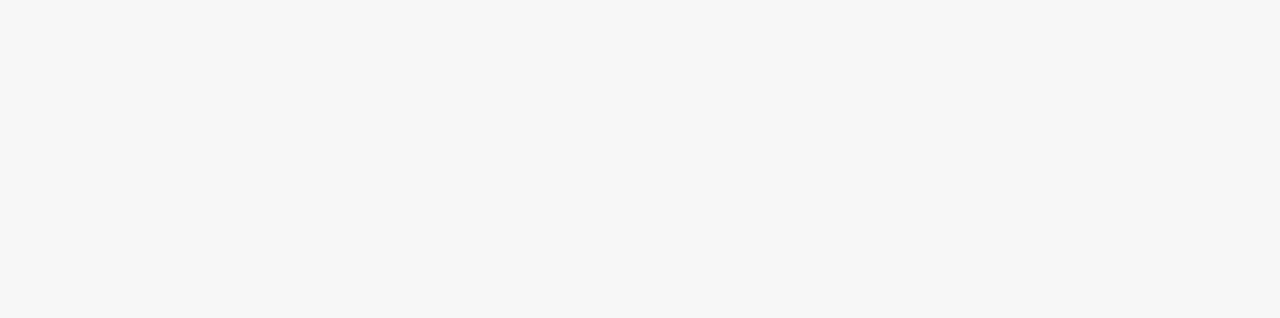
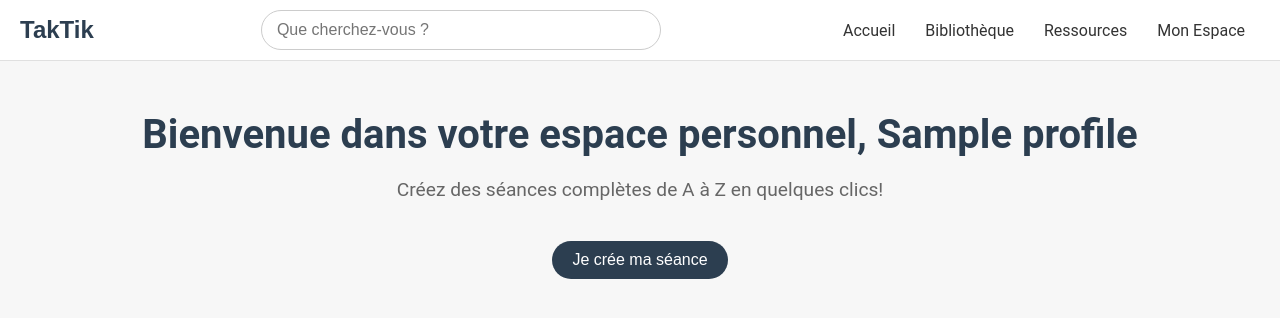
Before and after one commit to savvyh/handball_app, a Django app: page /personal_space/1/ in a window 1280 px wide. Before the commit the part shown is empty. Shown: the top 318 px of the page. Run offline with Django 5.2, Linux system fonts and the light colour scheme; a user stored in the database is signed in; tables that the repository leaves empty hold one stand-in row (values such as "Sample post").

Commit message:
Add a navbar inside the personal space

```diff
--- a/handball_app/main/templates/main/personal_space.html
+++ b/handball_app/main/templates/main/personal_space.html
@@ -8,6 +8,36 @@
     <title>Mon Espace</title>
 </head>
 <body>
-
+    <header>
+        <nav class="navbar">
+            <div class="title-nav">
+                <h1>TakTik</h1>
+            </div>
+            <div class="search-bar">
+                <input type="text" placeholder="Que cherchez-vous ?">
+            </div>
+            <ul class="nav-links">
+                <li><a href="{% url 'home' %}">Accueil</a></li>
+                <li><a href="#">Bibliothèque</a></li>
+                <li><a href="#">Ressources</a></li>
+                <li class="dropdown">
+                    <a href="#">Mon Espace</a>
+                    <ul class="dropdown-content">
+                        <li><a href="{% url 'settings' %}">Paramètres</a></li>
+                        <li><a href="{% url 'club' %}">Espace Club</a></li>
+                        <li><a href="{% url 'logout' %}">Déconnexion</a></li>
+                    </ul>
+                </li>
+            </ul>
+            <div class="menu-icon">
+                <span>&#9776;</span>
+            </div>
+        </nav>
+    </header>
+    <div class="personal-space">
+        <h1>Bienvenue dans votre espace personnel, {{ profile.name }}</h1>
+        <p>Créez des séances complètes de A à Z en quelques clics!</p>
+        <button type="button"><a href="{% url 'create-training' %}">Je crée ma séance</a></button>
+    </div>
 </body>
 </html>
```
